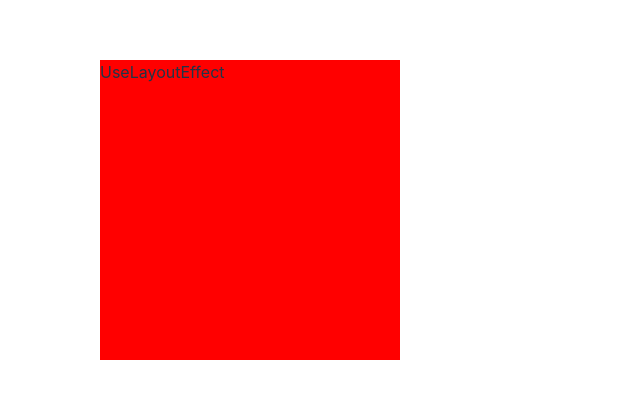
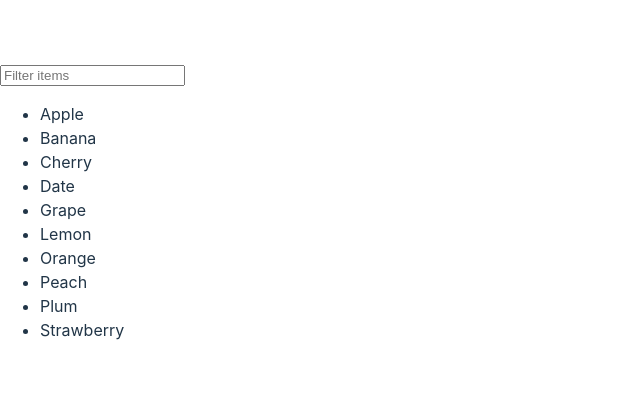
Before and after one commit to chethan-kumar-FSE/advance-react, a React (Vite) app: page / in a window 1280 px wide. Shown: the part 190-588 px from the top of the page, without its empty margins (0-640 px from the left). Built offline with nearby package versions, Linux system fonts and the light colour scheme.

Commit message:
Added UseId,useTransition,useDefferedValue

```diff
--- a/src/App.jsx
+++ b/src/App.jsx
@@ -9,21 +9,17 @@ import Refing from "./components/Refing";
 import Test1 from "./components/Test1";
 import Test2 from "./components/Test2";
 import Test3 from "./components/Test3";
+import UseDeferedValue from "./components/UseDeferedValue";
+import { UseId } from "./components/UseId";
 import UseLayoutEffect from "./components/UseLayoutEffect";
+import UseTransition from "./components/UseTransition";
 import { AuthProvider } from "./context/PerformantContext";
 import LazyComponent from "./LazyComponent";
 
 function App() {
   return (
     <>
-      <UseLayoutEffect />
-      {/* <Refing /> */}
-      {/* <AuthProvider>
-        <Test1 />
-        <Test2 />
-        <Test3 />
-      </AuthProvider> */}
-      {/* <Recursive fileExplorer={fileExplorer} /> */}
+      <UseTransition />
     </>
   );
 }
--- /dev/null
+++ b/src/components/UseDeferedValue.jsx
@@ -0,0 +1,39 @@
+import React, { useState, useMemo, useDeferredValue } from "react";
+
+function UseDeferedValue() {
+  const [searchTerm, setSearchTerm] = useState("");
+  const deferredSearchTerm = useDeferredValue(searchTerm);
+
+  const results = useMemo(() => {
+    // Simulate an expensive computation for filtering
+    return Array.from({ length: 10000 }, (_, i) => `Item ${i + 1}`).filter(
+      (item) => item.toLowerCase().includes(deferredSearchTerm.toLowerCase())
+    );
+  }, [deferredSearchTerm]);
+  return (
+    <div>
+      <input
+        type="text"
+        value={searchTerm}
+        onChange={(e) => setSearchTerm(e.target.value)}
+        placeholder="Search..."
+      />
+      <ul>
+        {results.map((result, index) => (
+          <li key={index}>{result}</li>
+        ))}
+      </ul>
+    </div>
+  );
+}
+
+export default UseDeferedValue;
+
+/* Explanation
+Without useDeferredValue:
+
+Each keystroke in the search box triggers a re-render of the results list immediately, which may cause the UI to lag if filtering the list is computationally expensive.
+With useDeferredValue:
+
+The deferredSearchTerm value updates at a lower priority.
+The input field remains responsive, as React prioritizes rendering the input changes before updating the list. */
--- /dev/null
+++ b/src/components/UseId.jsx
@@ -0,0 +1,54 @@
+import { useId } from "react";
+
+export const UseId = () => {
+  const id = useId();
+
+  return (
+    <form>
+      <label htmlFor={`${id}-email`}>Email</label>
+      <input id={`${id}-email`} type="text" />
+    </form>
+  );
+};
+
+const App = () => {
+  return (
+    <>
+      {" "}
+      <>
+        <UseId />
+        <UseId />
+      </>
+    </>
+  );
+};
+/* Scenario 1: Duplicate IDs
+If multiple input elements share the same ID, such as id="email", screen readers cannot determine which label belongs to which input. It causes confusion, as the label-to-input association relies on the ID being unique.
+Example:
+html
+Copy code
+<form>
+  <label for="email">Email</label>
+  <input id="email" type="text" />
+</form>
+<form>
+  <label for="email">Email</label>
+  <input id="email" type="text" />
+</form>
+Here, both label elements point to the same id="email", leading to ambiguity. */
+
+/* Assigning unique IDs for each form's input ensures that labels correctly map to their respective inputs. Screen readers use the for attribute of the label to find the input with the matching ID.
+Example:
+html
+Copy code
+<form>
+  <label for="form1-email">Email</label>
+  <input id="form1-email" type="text" />
+</form>
+<form>
+  <label for="form2-email">Email</label>
+  <input id="form2-email" type="text" />
+</form>
+In this case, screen readers read:
+For the first form: "Email, input field"
+For the second form: "Email, input field" However, they correctly associate the labels with their respective inputs because of unique IDs. */
--- /dev/null
+++ b/src/components/UseTransition.jsx
@@ -0,0 +1,62 @@
+import React, { useState, useTransition } from "react";
+
+function UseTransition() {
+  const [isPending, startTransition] = useTransition(); // Track the transition status
+  const [filterText, setFilterText] = useState("");
+  const [items] = useState([
+    "Apple",
+    "Banana",
+    "Cherry",
+    "Date",
+    "Grape",
+    "Lemon",
+    "Orange",
+    "Peach",
+    "Plum",
+    "Strawberry",
+  ]);
+  const [filteredItems, setFilteredItems] = useState(items);
+
+  const handleChange = (e) => {
+    const value = e.target.value;
+    setFilterText(value);
+
+    startTransition(() => {
+      // Expensive filtering operation
+      const newFilteredItems = items.filter((item) =>
+        item.toLowerCase().includes(value.toLowerCase())
+      );
+      setFilteredItems(newFilteredItems);
+    });
+  };
+
+  return (
+    <div>
+      <input
+        type="text"
+        value={filterText}
+        onChange={handleChange}
+        placeholder="Filter items"
+      />
+      <div>
+        {isPending ? (
+          <span>Filtering...</span>
+        ) : (
+          <ul>
+            {filteredItems.map((item, index) => (
+              <li key={index}>{item}</li>
+            ))}
+          </ul>
+        )}
+      </div>
+    </div>
+  );
+}
+
+export default UseTransition;
+
+/* Use useDeferredValue when you want to delay an update to a value (like input text or search query)
+so that the UI doesn’t re-render too often. It only defers a single value update.
+
+Use useTransition when you have multiple state updates that need to be coordinated, like when filtering or
+ sorting large lists. You can defer non-urgent updates and keep the UI responsive by displaying a loading state. */
```
